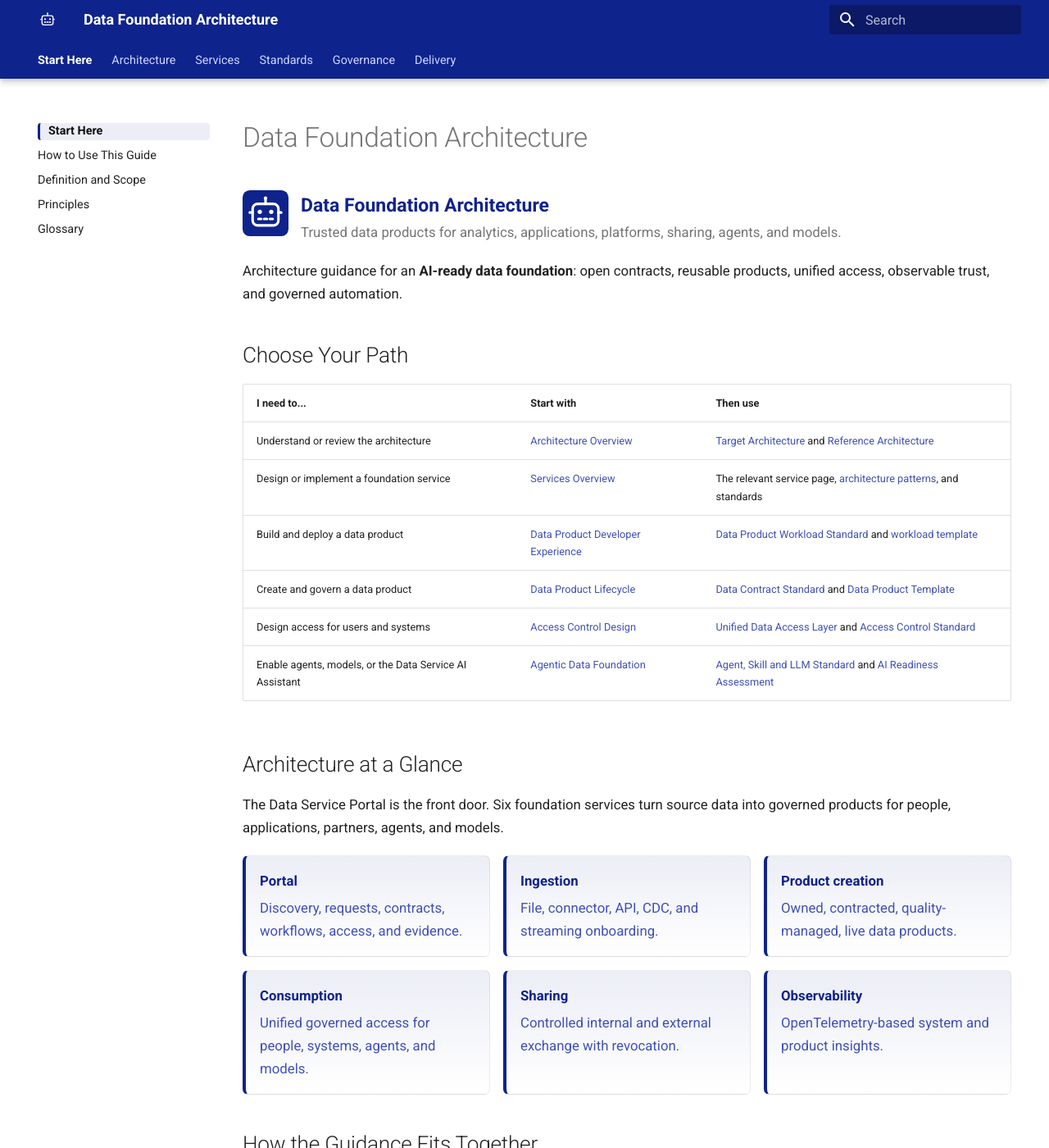
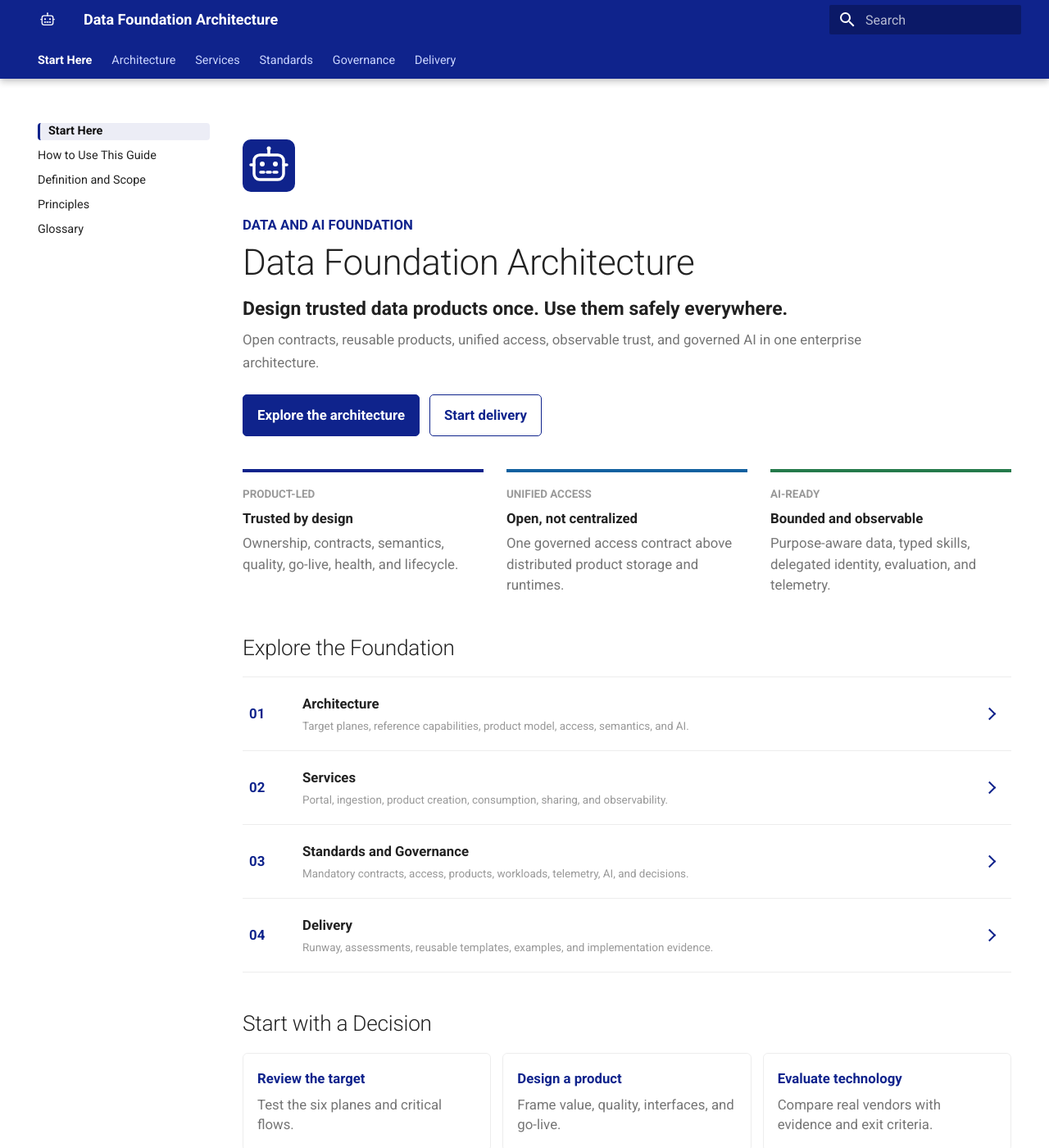
Before and after one commit to cong78/data-foundation-architecture, an MkDocs documentation site: the page built from docs/index.md, in a window 1280 px wide and 1400 px high. Shown: the whole window at 82% size. Built offline with MkDocs 1.6.1 and Material for MkDocs 9.7.7, drawn with Linux system fonts in a browser that asks for light colours; a script that is not in the unit is left out; some of the changed text lies outside the part shown.

Commit message:
Redesign homepage as product entry experience

```diff
--- a/docs/assets/stylesheets/extra.css
+++ b/docs/assets/stylesheets/extra.css
@@ -57,57 +57,207 @@
   font-weight: 700;
 }
 
-.foundation-grid {
-  display: grid;
-  grid-template-columns: repeat(auto-fit, minmax(13rem, 1fr));
-  gap: 0.8rem;
-  margin: 1rem 0;
+.home-intro {
+  max-width: 46rem;
+  padding: 1.2rem 0 2rem;
 }
 
-.brand-lockup {
-  display: flex;
-  align-items: center;
-  gap: 0.75rem;
-  margin: 0.6rem 0 1rem;
+.home-intro img {
+  width: 3.2rem;
+  height: 3.2rem;
+  margin-bottom: 0.9rem;
 }
 
-.brand-lockup img {
-  width: 2.8rem;
-  height: 2.8rem;
+.home-intro > p {
+  margin: 0;
+  color: #0f238c;
+  font-weight: 700;
+  text-transform: uppercase;
 }
 
-.brand-lockup strong {
-  display: block;
-  color: #0f238c;
-  font-size: 1.15rem;
+.home-intro h1 {
+  margin: 0.35rem 0 0.7rem;
+  color: var(--md-default-fg-color);
+  font-size: 2.2rem;
+  line-height: 1.15;
 }
 
-.brand-lockup span {
+.home-intro > strong,
+.home-intro > span {
+  display: block;
+}
+
+.home-intro > strong {
+  font-size: 1.15rem;
+  line-height: 1.45;
+}
+
+.home-intro > span {
+  max-width: 42rem;
+  margin-top: 0.4rem;
   color: var(--md-default-fg-color--light);
 }
 
-
-.foundation-card {
-  display: block;
-  border: 1px solid var(--md-default-fg-color--lightest);
-  border-left: 0.22rem solid #0f238c;
-  border-radius: 0.35rem;
-  padding: 0.85rem;
-  background: linear-gradient(180deg, rgba(15, 35, 140, 0.08), var(--md-default-bg-color));
-  color: var(--md-default-fg-color);
-  transition: border-color 120ms ease, box-shadow 120ms ease;
+.home-actions {
+  display: flex;
+  flex-wrap: wrap;
+  gap: 0.6rem;
+  margin-top: 1.2rem;
 }
 
-.foundation-card:hover,
-.foundation-card:focus-visible {
-  border-color: rgba(15, 35, 140, 0.55);
-  box-shadow: 0 0.2rem 0.6rem rgba(15, 35, 140, 0.12);
+.home-actions a {
+  border: 1px solid #0f238c;
+  border-radius: 0.25rem;
+  padding: 0.55rem 0.85rem;
+  color: #0f238c;
+  font-weight: 700;
 }
 
-.foundation-card strong {
+.home-actions a:hover,
+.home-actions a:focus-visible {
+  box-shadow: 0 0.2rem 0.55rem rgba(15, 35, 140, 0.16);
+}
+
+.home-actions .home-action-primary {
+  background: #0f238c;
+  color: #ffffff;
+}
+
+.home-pillars {
+  display: grid;
+  grid-template-columns: repeat(3, minmax(0, 1fr));
+  gap: 1.4rem;
+  margin: 0 0 2.3rem;
+}
+
+.home-pillars a {
+  border-top: 0.2rem solid #0f238c;
+  padding-top: 0.8rem;
+  color: var(--md-default-fg-color);
+}
+
+.home-pillars a:nth-child(2) { border-top-color: #1261a0; }
+.home-pillars a:nth-child(3) { border-top-color: #257a4b; }
+
+.home-pillars small,
+.home-pillars strong,
+.home-pillars span {
   display: block;
-  margin-bottom: 0.25rem;
+}
+
+.home-pillars small {
+  color: var(--md-default-fg-color--light);
+  font-weight: 700;
+  text-transform: uppercase;
+}
+
+.home-pillars strong {
+  margin: 0.2rem 0;
+}
+
+.home-pillars span {
+  color: var(--md-default-fg-color--light);
+  line-height: 1.5;
+}
+
+.home-routes {
+  margin: 0.8rem 0 2.2rem;
+  border-top: 1px solid var(--md-default-fg-color--lightest);
+}
+
+.home-routes > a {
+  display: grid;
+  grid-template-columns: 2.5rem minmax(0, 1fr) 1.2rem;
+  align-items: center;
+  gap: 0.75rem;
+  min-height: 4.5rem;
+  border-bottom: 1px solid var(--md-default-fg-color--lightest);
+  padding: 0.65rem 0.4rem;
+  color: var(--md-default-fg-color);
+}
+
+.home-routes > a:hover,
+.home-routes > a:focus-visible {
+  padding-right: 0.1rem;
+  padding-left: 0.7rem;
+  background: rgba(15, 35, 140, 0.04);
+}
+
+.home-routes > a > span {
   color: #0f238c;
+  font-weight: 700;
+}
+
+.home-routes strong,
+.home-routes small {
+  display: block;
+}
+
+.home-routes small {
+  margin-top: 0.12rem;
+  color: var(--md-default-fg-color--light);
+}
+
+.home-routes i {
+  width: 0.55rem;
+  height: 0.55rem;
+  border-top: 2px solid #0f238c;
+  border-right: 2px solid #0f238c;
+  transform: rotate(45deg);
+}
+
+.home-decisions {
+  display: grid;
+  grid-template-columns: repeat(3, minmax(0, 1fr));
+  gap: 0.7rem;
+}
+
+.home-decisions a {
+  min-height: 6rem;
+  border: 1px solid var(--md-default-fg-color--lightest);
+  border-radius: 0.3rem;
+  padding: 0.85rem;
+  color: var(--md-default-fg-color);
+}
+
+.home-decisions a:hover,
+.home-decisions a:focus-visible {
+  border-color: rgba(15, 35, 140, 0.45);
+  box-shadow: 0 0.2rem 0.5rem rgba(15, 35, 140, 0.1);
+}
+
+.home-decisions strong,
+.home-decisions span {
+  display: block;
+}
+
+.home-decisions strong {
+  color: #0f238c;
+}
+
+.home-decisions span {
+  margin-top: 0.25rem;
+  color: var(--md-default-fg-color--light);
+  line-height: 1.45;
+}
+
+@media screen and (max-width: 44.984375em) {
+  .home-intro {
+    padding-top: 0.5rem;
+  }
+
+  .home-intro h1 {
+    font-size: 1.8rem;
+  }
+
+  .home-pillars,
+  .home-decisions {
+    grid-template-columns: 1fr;
+  }
+
+  .home-pillars {
+    gap: 0.9rem;
+  }
 }
 
 .architecture-stack {
--- a/docs/index.md
+++ b/docs/index.md
@@ -1,57 +1,62 @@
-# Data Foundation Architecture
-
-<div class="brand-lockup">
-  <img src="assets/images/data-foundation-logo.svg" alt="Data Foundation Architecture logo">
-  <div>
-    <strong>Data Foundation Architecture</strong>
-    <span>Trusted data products for analytics, applications, platforms, sharing, agents, and models.</span>
+<div class="home-intro">
+  <img src="assets/images/data-foundation-logo.svg" alt="Data Foundation Architecture robot logo">
+  <p>Data and AI Foundation</p>
+  <h1>Data Foundation Architecture</h1>
+  <strong>Design trusted data products once. Use them safely everywhere.</strong>
+  <span>Open contracts, reusable products, unified access, observable trust, and governed AI in one enterprise architecture.</span>
+  <div class="home-actions">
+    <a class="home-action-primary" href="architecture/overview/">Explore the architecture</a>
+    <a href="delivery/">Start delivery</a>
   </div>
 </div>
 
-Architecture guidance for an **AI-ready data foundation**: open contracts, reusable products, unified access, observable trust, and governed automation.
-
-## Choose Your Path
-
-| I need to... | Start with | Then use |
-| --- | --- | --- |
-| Understand or review the architecture | [Architecture Overview](architecture/overview.md) | [Target Architecture](architecture/target-architecture.md) and [Reference Architecture](architecture/reference-architecture.md) |
-| Design or implement a foundation service | [Services Overview](services/index.md) | The relevant service page, [architecture patterns](implementation/service-implementation-patterns.md), and standards |
-| Build and deploy a data product | [Data Product Developer Experience](architecture/data-product-developer-experience.md) | [Data Product Workload Standard](standards/data-product-workload-standard.md) and [workload template](delivery-templates/data-product-workload-template.md) |
-| Create and govern a data product | [Data Product Lifecycle](architecture/data-product-lifecycle.md) | [Data Contract Standard](standards/data-contract-standard.md) and [Data Product Template](delivery-templates/data-product-template.md) |
-| Design access for users and systems | [Access Control Design](architecture/access-control-design.md) | [Unified Data Access Layer](architecture/unified-data-access-layer.md) and [Access Control Standard](standards/access-control-standard.md) |
-| Enable agents, models, or the Data Service AI Assistant | [Agentic Data Foundation](architecture/agentic-data-foundation.md) | [Agent, Skill and LLM Standard](standards/agent-skill-llm-standard.md) and [AI Readiness Assessment](assessments/ai-readiness-assessment.md) |
-
-## Architecture at a Glance
-
-The Data Service Portal is the front door. Six foundation services turn source data into governed products for people, applications, partners, agents, and models.
-
-<div class="foundation-grid">
-  <a class="foundation-card" href="services/data-service-portal/"><strong>Portal</strong>Discovery, requests, contracts, workflows, access, and evidence.</a>
-  <a class="foundation-card" href="services/data-ingestion-service/"><strong>Ingestion</strong>File, connector, API, CDC, and streaming onboarding.</a>
-  <a class="foundation-card" href="services/data-product-creation-service/"><strong>Product creation</strong>Owned, contracted, quality-managed, live data products.</a>
-  <a class="foundation-card" href="services/data-consumption-service/"><strong>Consumption</strong>Unified governed access for people, systems, agents, and models.</a>
-  <a class="foundation-card" href="services/data-sharing-service/"><strong>Sharing</strong>Controlled internal and external exchange with revocation.</a>
-  <a class="foundation-card" href="services/data-observability-service/"><strong>Observability</strong>OpenTelemetry-based system and product insights.</a>
+<div class="home-pillars">
+  <a href="standards/data-product-management-standard/">
+    <small>Product-led</small>
+    <strong>Trusted by design</strong>
+    <span>Ownership, contracts, semantics, quality, go-live, health, and lifecycle.</span>
+  </a>
+  <a href="architecture/unified-data-access-layer/">
+    <small>Unified access</small>
+    <strong>Open, not centralized</strong>
+    <span>One governed access contract above distributed product storage and runtimes.</span>
+  </a>
+  <a href="architecture/agentic-data-foundation/">
+    <small>AI-ready</small>
+    <strong>Bounded and observable</strong>
+    <span>Purpose-aware data, typed skills, delegated identity, evaluation, and telemetry.</span>
+  </a>
 </div>
 
-## How the Guidance Fits Together
+## Explore the Foundation
 
-| Question | Guidance | Result |
-| --- | --- | --- |
-| Why and where? | [Definition and Scope](foundation/definition-and-scope.md) and [Principles](foundation/principles.md) | Shared boundaries and decision rules. |
-| What is the target? | [Architecture](architecture/overview.md) | Target model, building blocks, flows, and decisions. |
-| How is it provided? | [Services](services/index.md) | Reusable service contracts, controls, and done criteria. |
-| What is mandatory? | [Standards](standards/index.md) and [Governance](governance/index.md) | Implementable rules, ownership, and evidence. |
-| How do we adopt it? | [Delivery](delivery/index.md) | Sequenced delivery, assessments, templates, and examples. |
+<div class="home-routes">
+  <a href="architecture/overview/">
+    <span>01</span>
+    <div><strong>Architecture</strong><small>Target planes, reference capabilities, product model, access, semantics, and AI.</small></div>
+    <i aria-hidden="true"></i>
+  </a>
+  <a href="services/">
+    <span>02</span>
+    <div><strong>Services</strong><small>Portal, ingestion, product creation, consumption, sharing, and observability.</small></div>
+    <i aria-hidden="true"></i>
+  </a>
+  <a href="standards/">
+    <span>03</span>
+    <div><strong>Standards and Governance</strong><small>Mandatory contracts, access, products, workloads, telemetry, AI, and decisions.</small></div>
+    <i aria-hidden="true"></i>
+  </a>
+  <a href="delivery/">
+    <span>04</span>
+    <div><strong>Delivery</strong><small>Runway, assessments, reusable templates, examples, and implementation evidence.</small></div>
+    <i aria-hidden="true"></i>
+  </a>
+</div>
 
-## Recommended Architecture Path
+## Start with a Decision
 
-1. [Definition and Scope](foundation/definition-and-scope.md)
-2. [Principles](foundation/principles.md)
-3. [Architecture Overview](architecture/overview.md)
-4. [Target Architecture](architecture/target-architecture.md)
-5. [Reference Architecture](architecture/reference-architecture.md)
-6. [Services Overview](services/index.md)
-7. [Delivery Runway](runway.md)
-
-Use standards, governance pages, templates, and examples as working references rather than reading them front to back.
+<div class="home-decisions">
+  <a href="architecture/target-architecture/"><strong>Review the target</strong><span>Test the six planes and critical flows.</span></a>
+  <a href="delivery-templates/data-product-template/"><strong>Design a product</strong><span>Frame value, quality, interfaces, and go-live.</span></a>
+  <a href="standards/technology-selection-standard/"><strong>Evaluate technology</strong><span>Compare real vendors with evidence and exit criteria.</span></a>
+</div>
```
